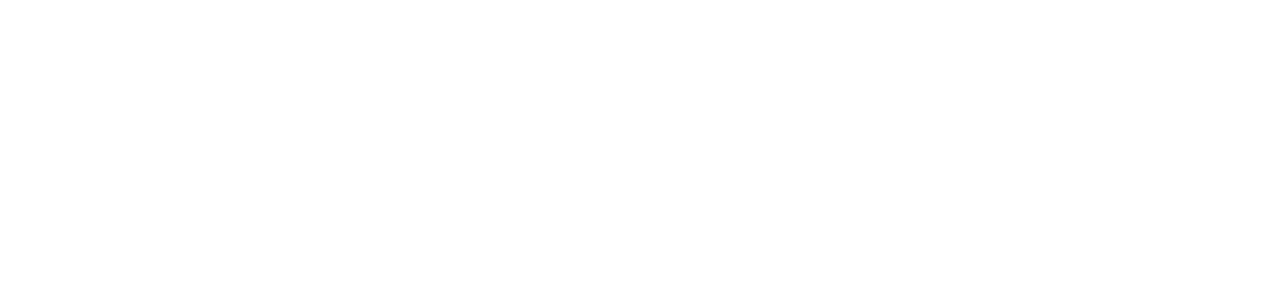
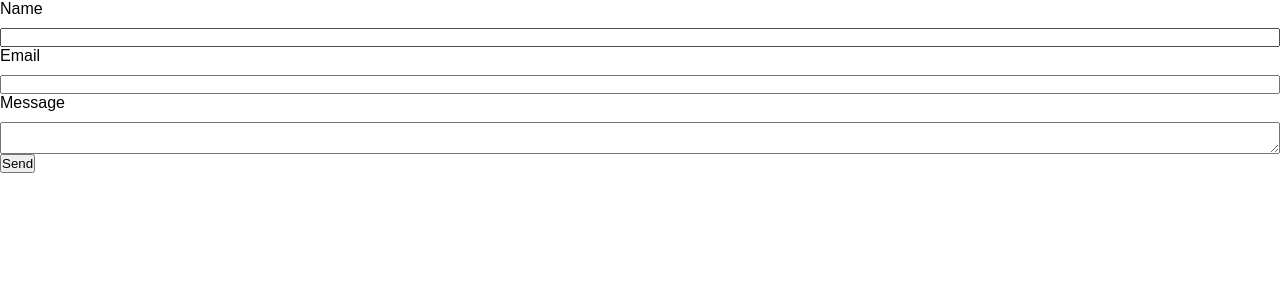
Before and after one commit to Sandeep96Shah/machineCoding, a React (Create React App) app: page /contact-form in a window 1280 px wide. Before the commit this address had no page. Shown: the top 300 px of the page. Built offline with nearby package versions, Linux system fonts and the light colour scheme.

Commit message:
Contact Form (#28)

```diff
--- a/src/App.js
+++ b/src/App.js
@@ -28,6 +28,7 @@
 import DarkMode from "./components/DarkMode";
 import GoogleSearch from "./components/GoogleSearch";
 import Accordian from "./components/Accordian";
+import ContactForm from "./components/ContactFrom";
 
 function App() {
   return (
@@ -64,6 +65,7 @@
         <Route path="dark-mode" element={<DarkMode />} />
         <Route path="google-search" element={<GoogleSearch />} />
         <Route path="accordian" element={<Accordian />} />
+        <Route path="contact-form" element={<ContactForm />} />
       </Routes>
 
     </div>
--- /dev/null
+++ b/src/components/ContactFrom/contactForm.css
@@ -0,0 +1,5 @@
+.input-field-box {
+    display: flex;
+    flex-direction: column;
+    gap: 10px;
+}
--- /dev/null
+++ b/src/components/ContactFrom/index.jsx
@@ -0,0 +1,39 @@
+import React from "react";
+import "./contactForm.css";
+
+const ContactForm = () => {
+  const handleOnSubmit = (event) => {
+    event.preventDefault();
+    const formData = new FormData(event.target);
+    const formEntries = Object.fromEntries(formData);
+    const { name, email, message } = formEntries;
+    if (!name) alert("Name cannot be Empty");
+    else if (!email) alert("Email cannot be Empty");
+    else if (!message) alert("Message cannot be Empty");
+    else alert(`Thank you, ${name}, you message has been received`);
+  };
+  return (
+    <div>
+      <form onSubmit={handleOnSubmit}>
+        <div className="input-field-box">
+          <label htmlFor="name">Name</label>
+          <input type="text" id="name" name="name" />
+        </div>
+
+        <div className="input-field-box">
+          <label htmlFor="email">Email</label>
+          <input type="email" id="email" name="email" />
+        </div>
+
+        <div className="input-field-box">
+          <label htmlFor="message">Message</label>
+          <textarea id="message" name="message" />
+        </div>
+
+        <button type="submit">Send</button>
+      </form>
+    </div>
+  );
+};
+
+export default ContactForm;
--- a/src/components/Home/index.js
+++ b/src/components/Home/index.js
@@ -51,6 +51,7 @@
       <button onClick={() => handlenavigate("dark-mode")}>Dark Mode</button>
       <button onClick={() => handlenavigate("google-search")}>Google Search</button>
       <button onClick={() => handlenavigate("accordian")}>Accordian</button>
+      <button onClick={() => handlenavigate("contact-form")}>Contact Form</button>
     </div>
   );
 };
```
